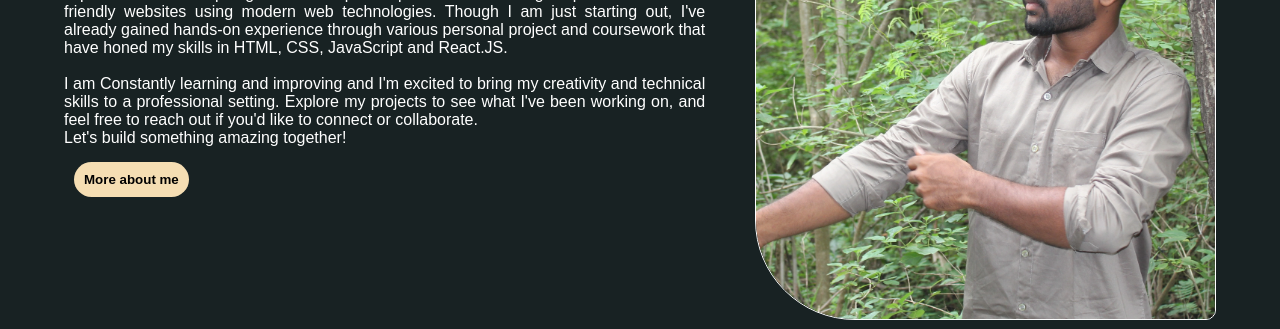
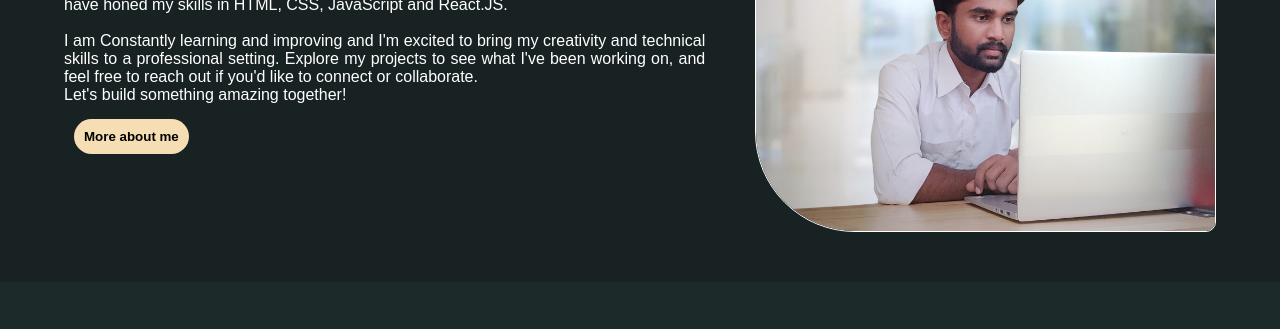
Before and after one commit to BharathTR5/Portfolio, a plain HTML site: page index.html in a window 1280 px wide. Shown: the part 251-580 px from the top of the page. Drawn offline with Linux system fonts and the light colour scheme.

Commit message:
Profile picture change

```diff
--- a/index.html
+++ b/index.html
@@ -60,7 +60,7 @@
         </div>
         </div>
 
-        <img src="myphoto.webp" alt="profile-photo" id="profile-image">
+        <img src="profile photo.jpg" alt="profile-photo" id="profile-image">
 
       </div>
     </div>
```
Also changed, not shown: profile photo.jpg (added).
